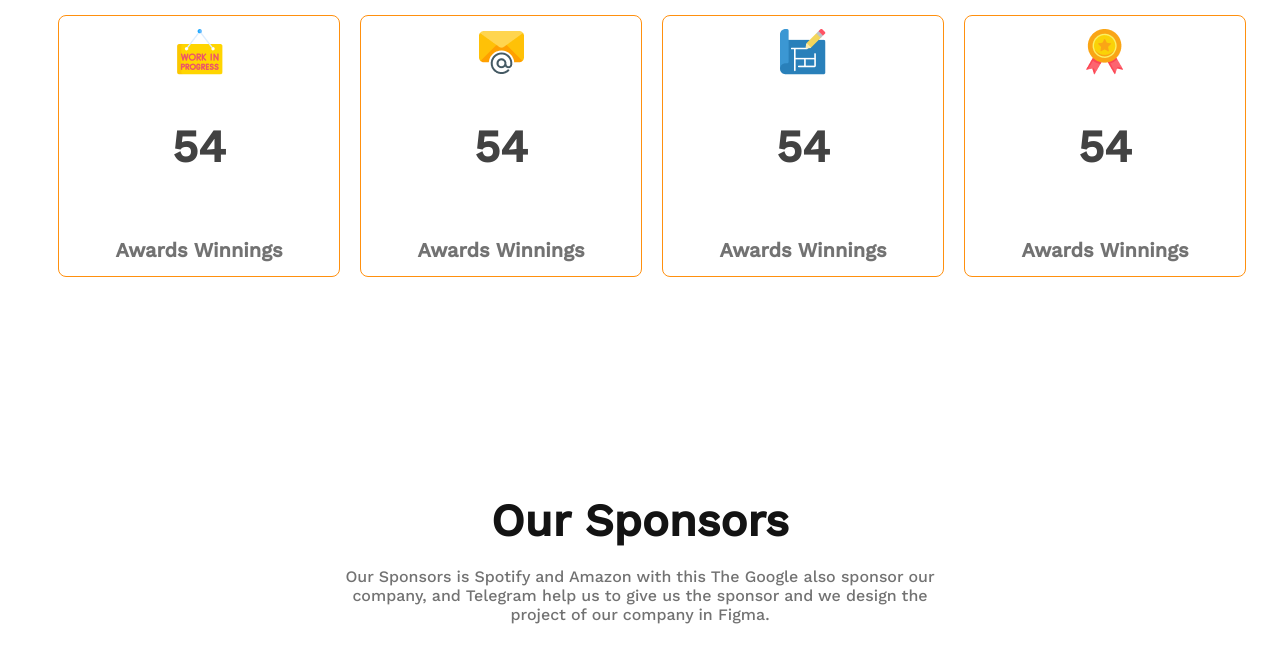
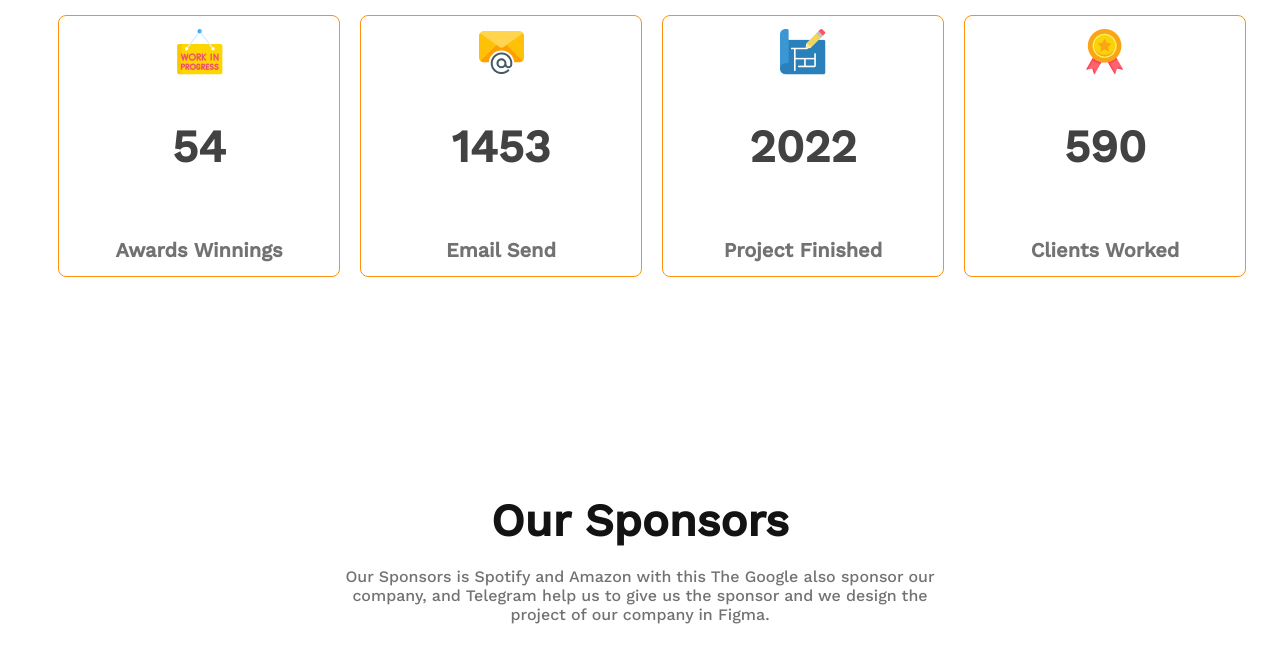
Before and after one commit to Jarif-Mahfuz/architect-assignment, a plain HTML site: page index.html in a window 1280 px wide. Shown: the part 3400-4068 px from the top of the page. Drawn offline with nearby package versions, Linux system fonts and the light colour scheme.

Commit message:
all added

```diff
--- a/index.html
+++ b/index.html
@@ -178,18 +178,18 @@
           </div>
           <div class="fact-part-two-items">
             <img src="images/icons/email.png" alt="" />
-            <p class="fact-part-two-title">54</p>
-            <p class="fact-part-two-description">Awards Winnings</p>
+            <p class="fact-part-two-title">1453</p>
+            <p class="fact-part-two-description">Email Send</p>
           </div>
           <div class="fact-part-two-items">
             <img src="images/icons/projects.png" alt="" />
-            <h3 class="fact-part-two-title">54</h3>
-            <p class="fact-part-two-description">Awards Winnings</p>
+            <h3 class="fact-part-two-title">2022</h3>
+            <p class="fact-part-two-description">Project Finished</p>
           </div>
           <div class="fact-part-two-items">
             <img src="images/icons/ribon.png" alt="" />
-            <h3 class="fact-part-two-title">54</h3>
-            <p class="fact-part-two-description">Awards Winnings</p>
+            <h3 class="fact-part-two-title">590</h3>
+            <p class="fact-part-two-description">Clients Worked</p>
           </div>
         </div>
       </section>
--- a/styles/style.css
+++ b/styles/style.css
@@ -27,9 +27,7 @@
         padding: 15px 15px;
         margin-bottom: 30px;
     }
-    .button{
 
-    }
     .extra-btn{
         padding: 10px 40px;
         background-color: #FF900E;
```
